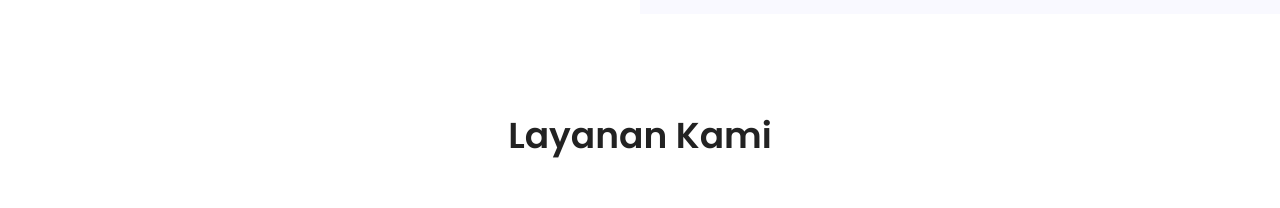
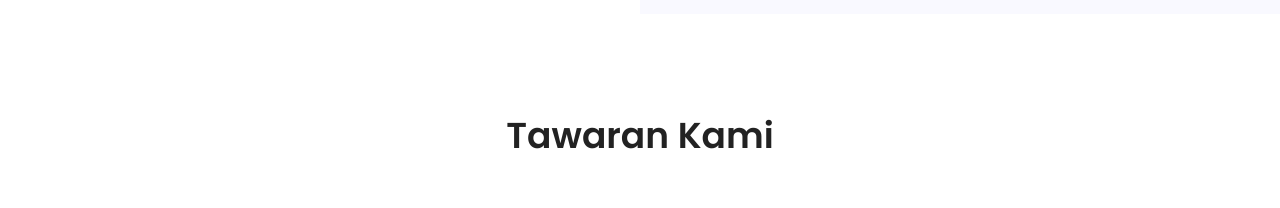
Before and after one commit to Daneswara/Masbie, a plain HTML site: page index.html in a window 1280 px wide. Shown: the part 1133-1341 px from the top of the page. Drawn offline with nearby package versions, Linux system fonts and the light colour scheme; some packages are replaced by stand-ins of ours.

Commit message:
edit tawaran

```diff
--- a/index.html
+++ b/index.html
@@ -120,7 +120,7 @@
 					<div class="row d-flex justify-content-center">
 						<div class="menu-content pb-70 col-lg-8">
 							<div class="title text-center">
-								<h1 class="mb-10">Layanan Kami</h1>
+								<h1 class="mb-10">Tawaran Kami</h1>
 								<p></p>
 							</div>
 						</div>
```
